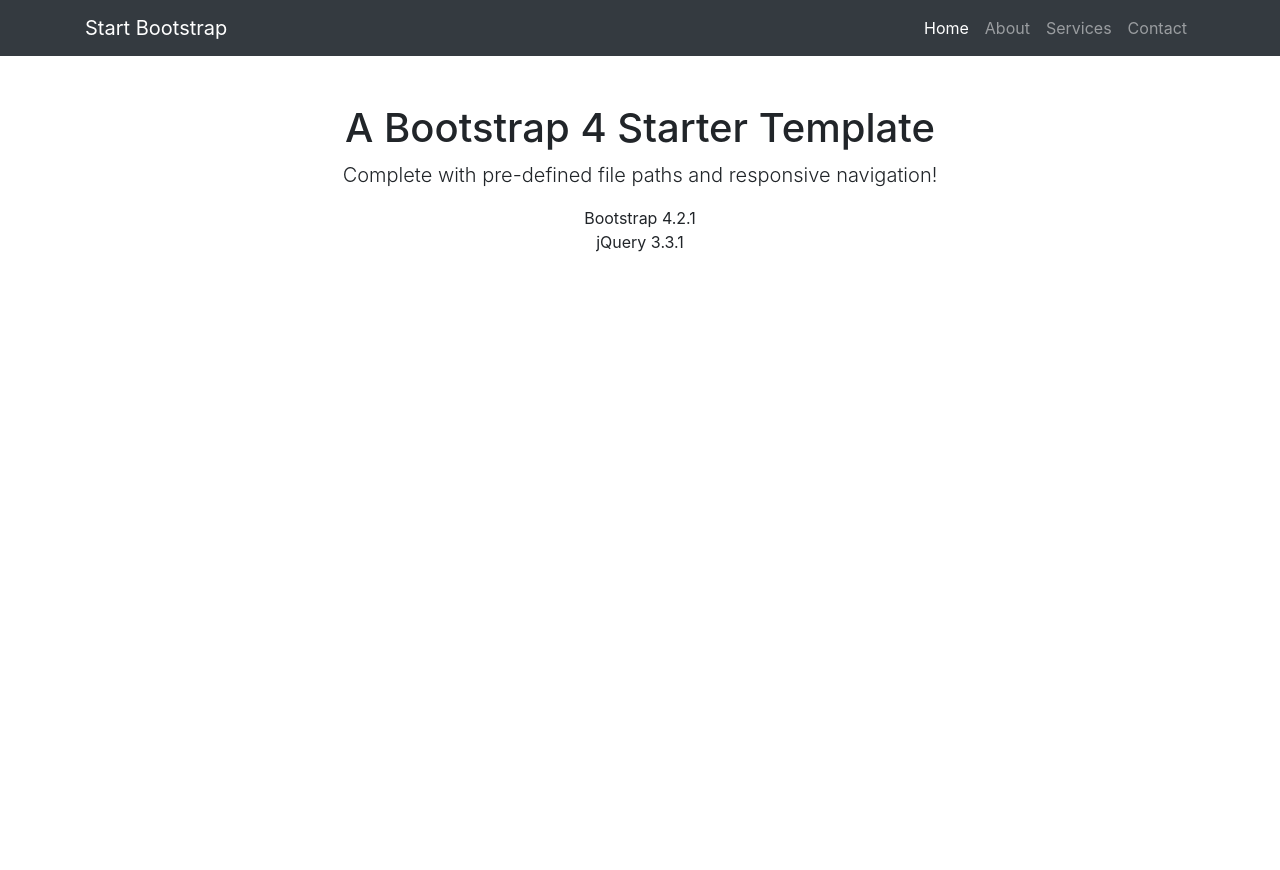
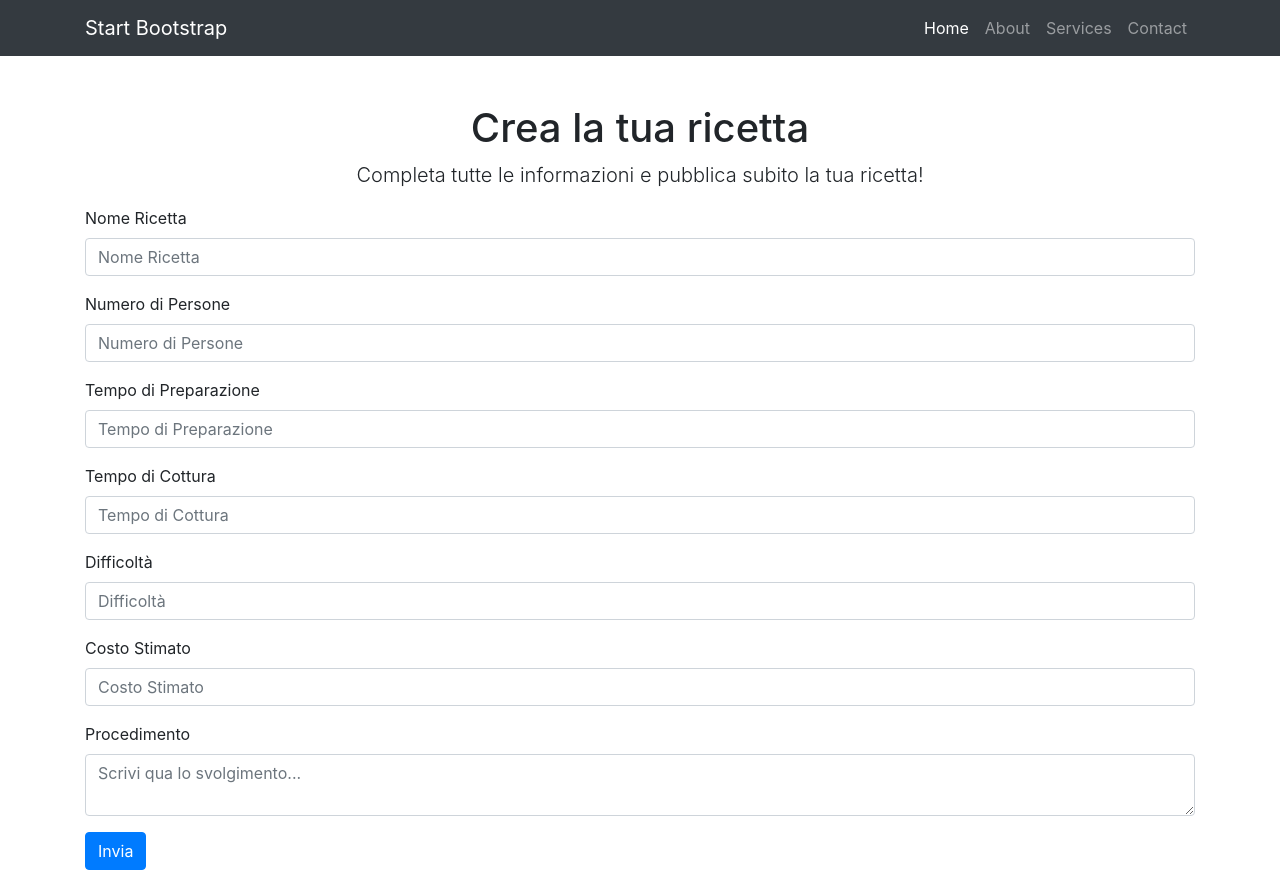
Before and after one commit to tomx993/ReciPies, a website: page create.html in a window 1280 px wide. Before the commit the page ends 800 px from the top, so only its background shows below. Drawn offline with Linux system fonts and the light colour scheme; files that its build step writes are made by us from their sources.

Commit message:
Lezione 25/03

```diff
--- a/create.html
+++ b/create.html
@@ -51,14 +51,54 @@
 
   <!-- Page Content -->
   <div class="container">
+
     <div class="row">
       <div class="col-lg-12 text-center">
-        <h1 class="mt-5">A Bootstrap 4 Starter Template</h1>
-        <p class="lead">Complete with pre-defined file paths and responsive navigation!</p>
-        <ul class="list-unstyled">
-          <li>Bootstrap 4.2.1</li>
-          <li>jQuery 3.3.1</li>
-        </ul>
+        <h1 class="mt-5">Crea la tua ricetta</h1>
+        <p class="lead">Completa tutte le informazioni e pubblica subito la tua ricetta!</p>
+      </div>
+    </div>
+
+    <div class="row">
+      <div class="col">
+        <form id="recipie" onsubmit="return saveRecipie(event);">
+            <div class="form-group">
+              <label for="exampleInputEmail1">Nome Ricetta</label>
+              <input type="text" class="form-control" id="name" placeholder="Nome Ricetta">
+            </div>
+
+            <div class="form-group">
+              <label for="exampleInputEmail1">Numero di Persone</label>
+              <input type="text" class="form-control" id="people" placeholder="Numero di Persone">
+            </div>
+
+            <div class="form-group">
+              <label for="exampleInputEmail1">Tempo di Preparazione</label>
+              <input type="text" class="form-control" id="preparationTime" placeholder="Tempo di Preparazione">
+            </div>
+
+            <div class="form-group">
+              <label for="exampleInputEmail1">Tempo di Cottura</label>
+              <input type="text" class="form-control" id="cookingTime" placeholder="Tempo di Cottura">
+            </div>
+
+            <div class="form-group">
+              <label for="exampleInputEmail1">Difficoltà</label>
+              <input type="text" class="form-control" id="difficulty" placeholder="Difficoltà">
+            </div>
+
+            <div class="form-group">
+              <label for="exampleInputEmail1">Costo Stimato</label>
+              <input type="text" class="form-control" id="cost" placeholder="Costo Stimato">
+            </div>
+
+            <div class="form-group">
+              <label for="exampleInputEmail1">Procedimento</label>
+              <textarea class="form-control" id="description" placeholder="Scrivi qua lo svolgimento..."></textarea>
+            </div>
+
+            <button class="btn btn-primary">Invia</button>
+        </form>
       </div>
     </div>
   </div>
@@ -70,6 +110,11 @@
   <script src="https://www.gstatic.com/firebasejs/5.8.6/firebase.js"></script>
   <script src="js/firebase.js"></script>
 
+
+
+  <script src="js/msodels/recipie.js"></script>
+  <script src="js/controllers/create.js"></script>
+
 </body>
 
 </html>
--- /dev/null
+++ b/js/controllers/create.js
@@ -0,0 +1,34 @@
+// THIS SCRIPT MANAGES THE create.html
+
+var db = firebase.firestore();
+
+function saveRecipie(event){
+    event.preventDefault();
+
+
+    var currentRecipie = {currentRecipie, recipie};
+    Object.assign(currentRecipie);
+
+    console.log(currentRecipie);
+
+    currentRecipie.name = $('#name').val();
+    currentRecipie.people = $('#people').val();
+    currentRecipie.preparationTime = $('#preparationTime').val();
+    currentRecipie.cookingTime = $('#cookingTime').val();
+    currentRecipie.difficulty = $('#difficulty').val();
+    currentRecipie.cost = $('#cost').val();
+    currentRecipie.description = $('#description').val();
+
+    db.collection('recipies')
+    .doc()
+    .set(currentRecipie)
+    .then(function() {
+        console.log("Document successfully written!");
+    })
+    .catch(function(error) {
+        console.error("Error writing document: ", error);
+    });
+
+    return false;
+
+}
--- /dev/null
+++ b/js/models/ingredient.js
@@ -0,0 +1,5 @@
+var ingredients = {
+    quantity: "",
+    measureUnit: "",
+    name: ""
+},
--- /dev/null
+++ b/js/models/recipie.js
@@ -0,0 +1,11 @@
+var recipie = {
+    ingridients: {},
+    name: "",
+    description: "",
+    images: {},
+    people: "",
+    preparationTime: "",
+    cookingTime: "",
+    difficulty: 0,
+    cost: 0
+};
```
Also changed, not shown: index.html (+0 -1 lines).
